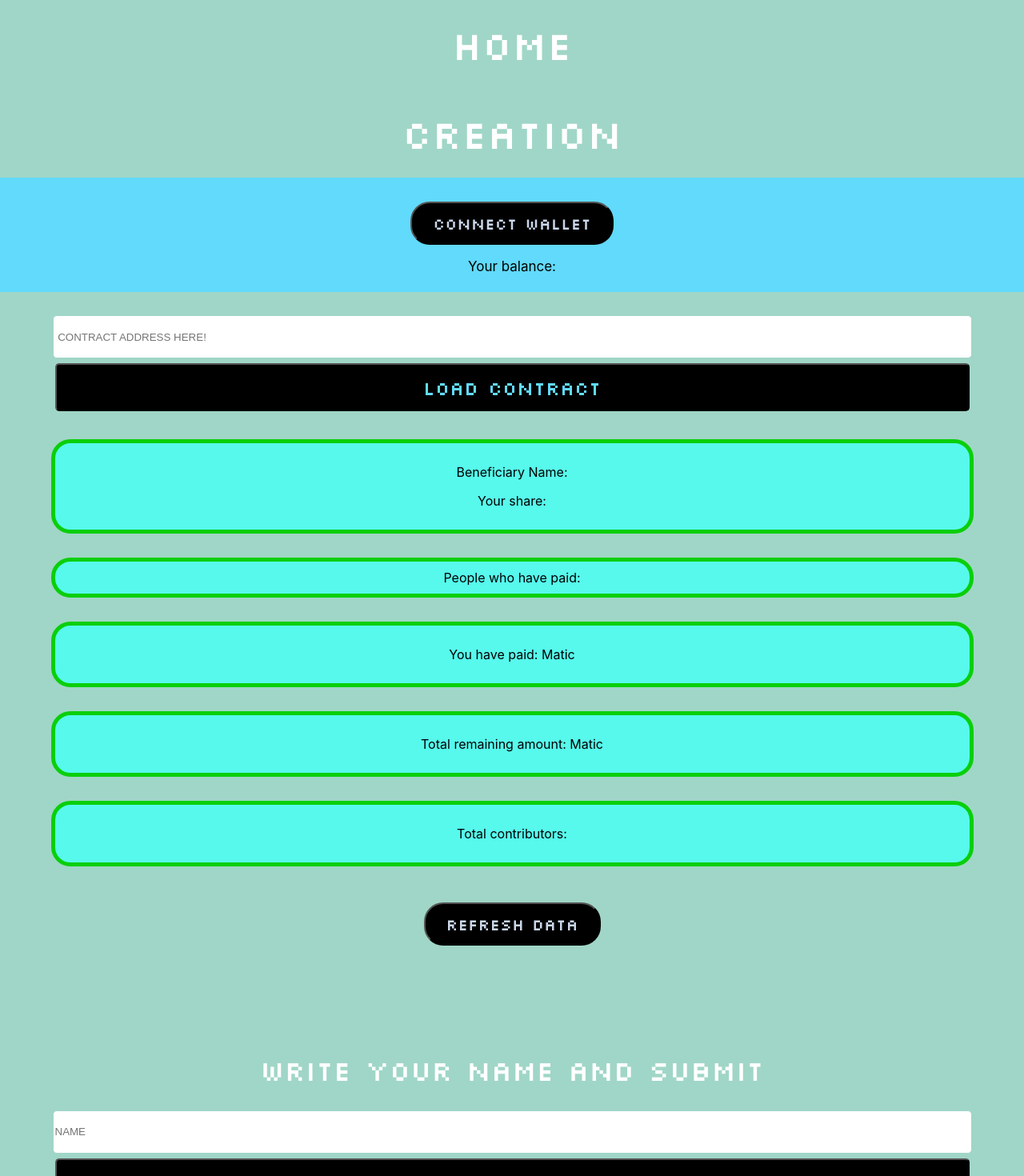
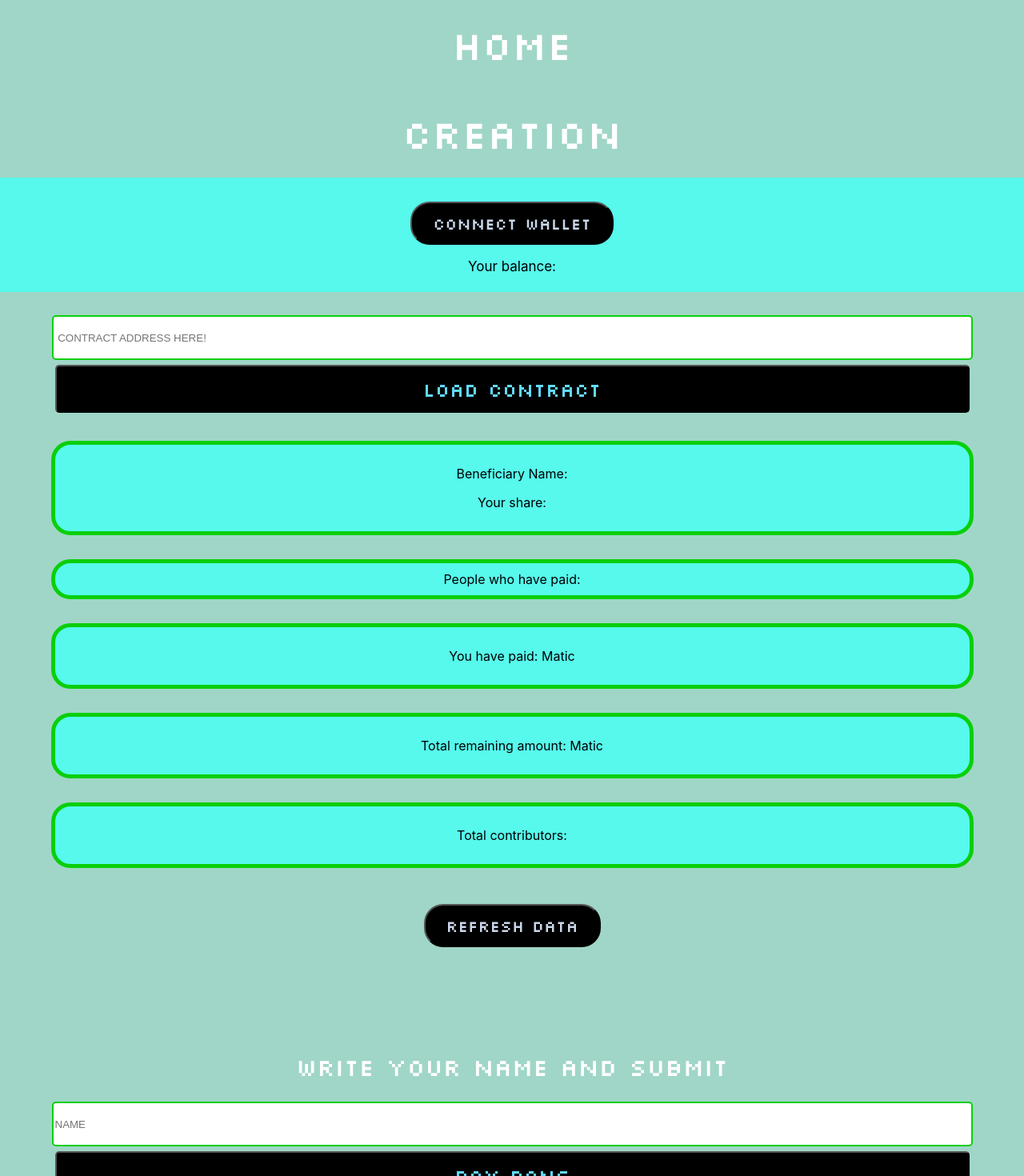
Before and after one commit to Banksy-said-hi/Dong-React, a React (Create React App) app: page /payment in a window 1280 px wide. Shown: the top 1470 px of the page at 80% size. Built offline with nearby package versions, Linux system fonts and the light colour scheme.

Commit message:
CSS fixing

```diff
--- a/src/App.css
+++ b/src/App.css
@@ -83,7 +83,7 @@
 
 .form h1 {
   font-family: "Silkscreen";
-  font-size: 35px;
+  font-size: 30px;
   color: white;
 }
 
@@ -94,7 +94,7 @@
   height: 50px;
   margin-top: 4px;
   border-radius: 5px;
-  border: 1px rgb(160, 214, 199) solid;
+  border: 2.5px solid #0acf0a;
 }
 
 .creation-button {
@@ -194,7 +194,8 @@
 
 .wallet-information {
   text-align: center;
-  background-color:#61dafb;
+  /* background-color:#61dafb; */
+  background-color: #56f9ec;
   padding-bottom: 5px;
   font-size: 17px;
 }
```
